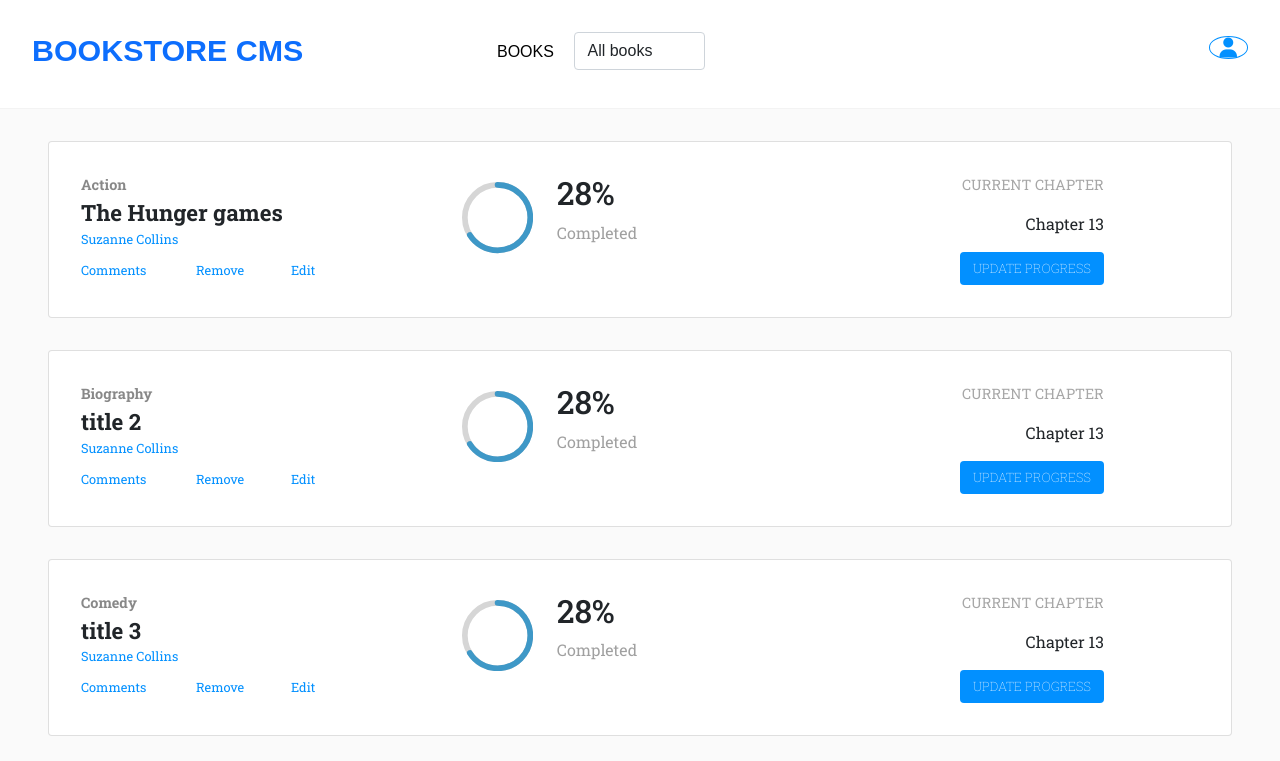
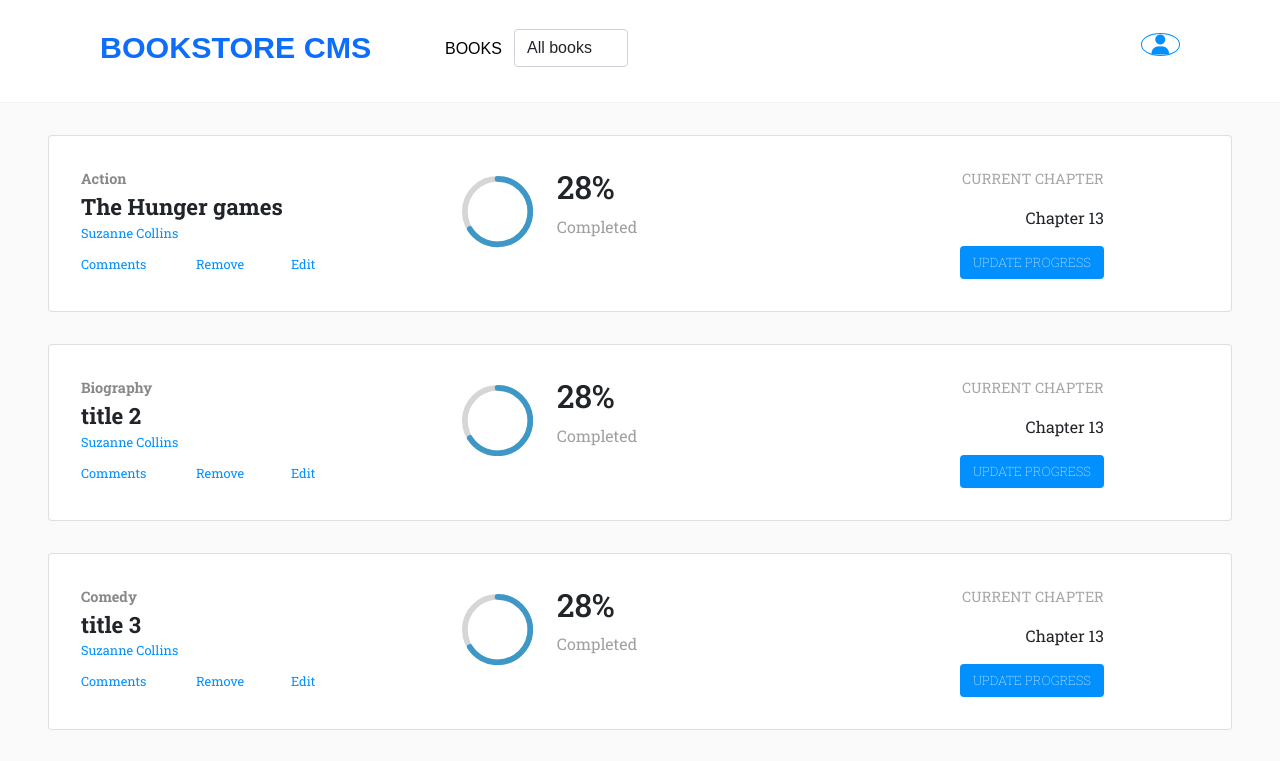
Before and after one commit to vichuge/react-bookstore, a React (Create React App) app: page / in a window 1280 px wide. Shown: the top 761 px of the page. Built offline with nearby package versions, Linux system fonts and the light colour scheme; a web font is replaced by a local one.

Commit message:
Fix margin/padding on navbar

```diff
--- a/src/components/CategoryFilter.js
+++ b/src/components/CategoryFilter.js
@@ -7,17 +7,17 @@ const CategoryFilter = ({ handleFilterChange }) => {
     handleFilterChange(e.target.value);
   };
   return (
-    <nav className="mb-4">
+    <nav>
       <div className="row">
         <div className="col-12 col-md-9">
           <div className="row">
-            <div className="col-12 col-md-7 col-lg-6">
+            <div className="col-12 col-md-12 col-lg-5 col-xl-5">
               <h1 className="title-logo"><a className="a-logo" href="/">Bookstore CMS</a></h1>
             </div>
-            <div className="col-12 col-md-2 col-lg-1 pt-2">
+            <div className="col-12 col-md-12 col-lg-2 col-xl-1 pt-2">
               <a className="a-navbar" href="/">Books</a>
             </div>
-            <div className="col-12 col-md-3 col-lg-2">
+            <div className="col-12 col-md-12 col-lg-3 col-xl-2">
               <select className="form-control" onChange={handleChange}>
                 <option key="default" value="All" selected>All books</option>
                 {
--- a/src/index.css
+++ b/src/index.css
@@ -24,6 +24,7 @@ nav {
   border-bottom: 1px solid #f3f3f3;
   text-transform: uppercase;
   color: black;
+  padding: 1.813rem 6.25rem;
 }
 
 .fa-icon {
```
